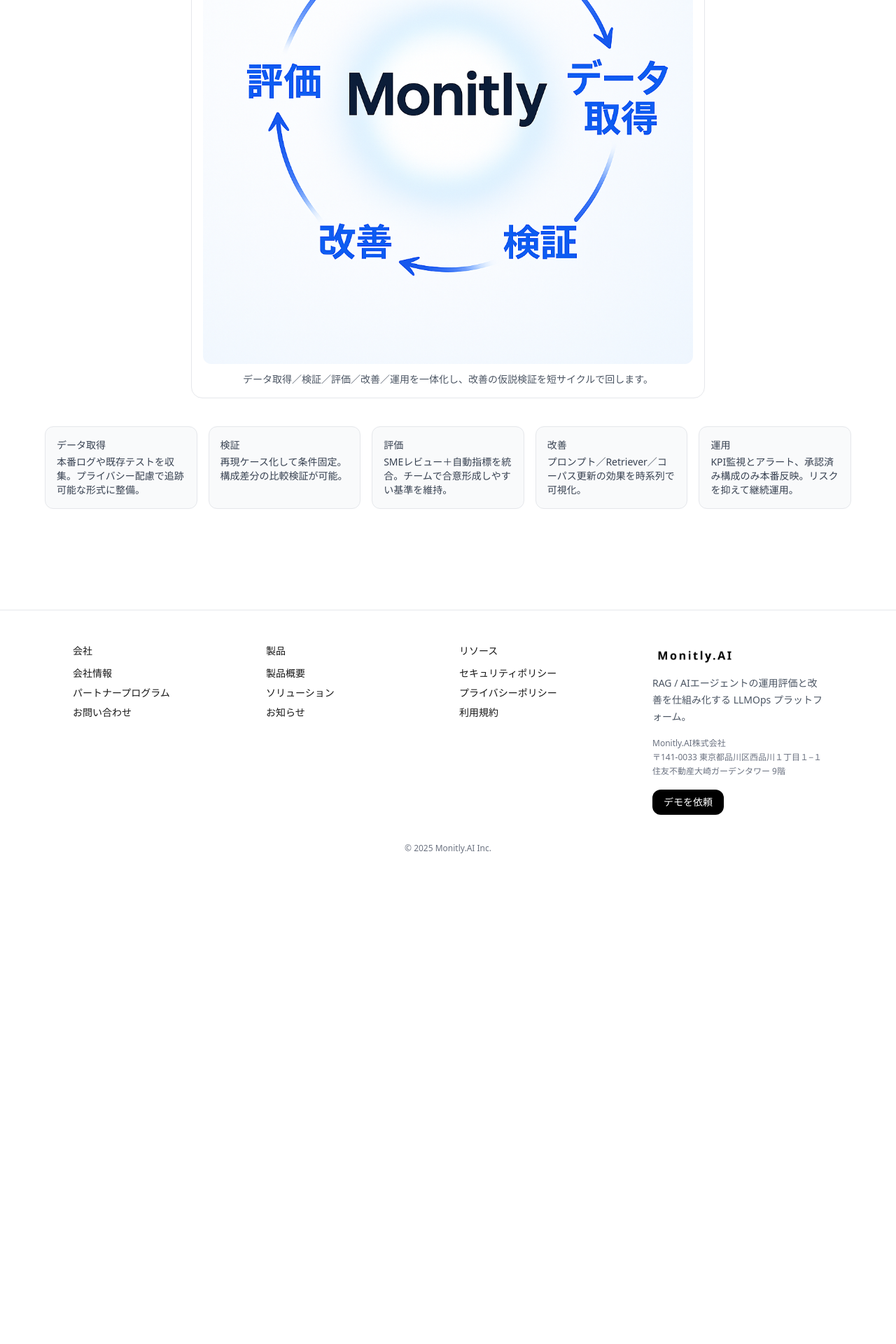
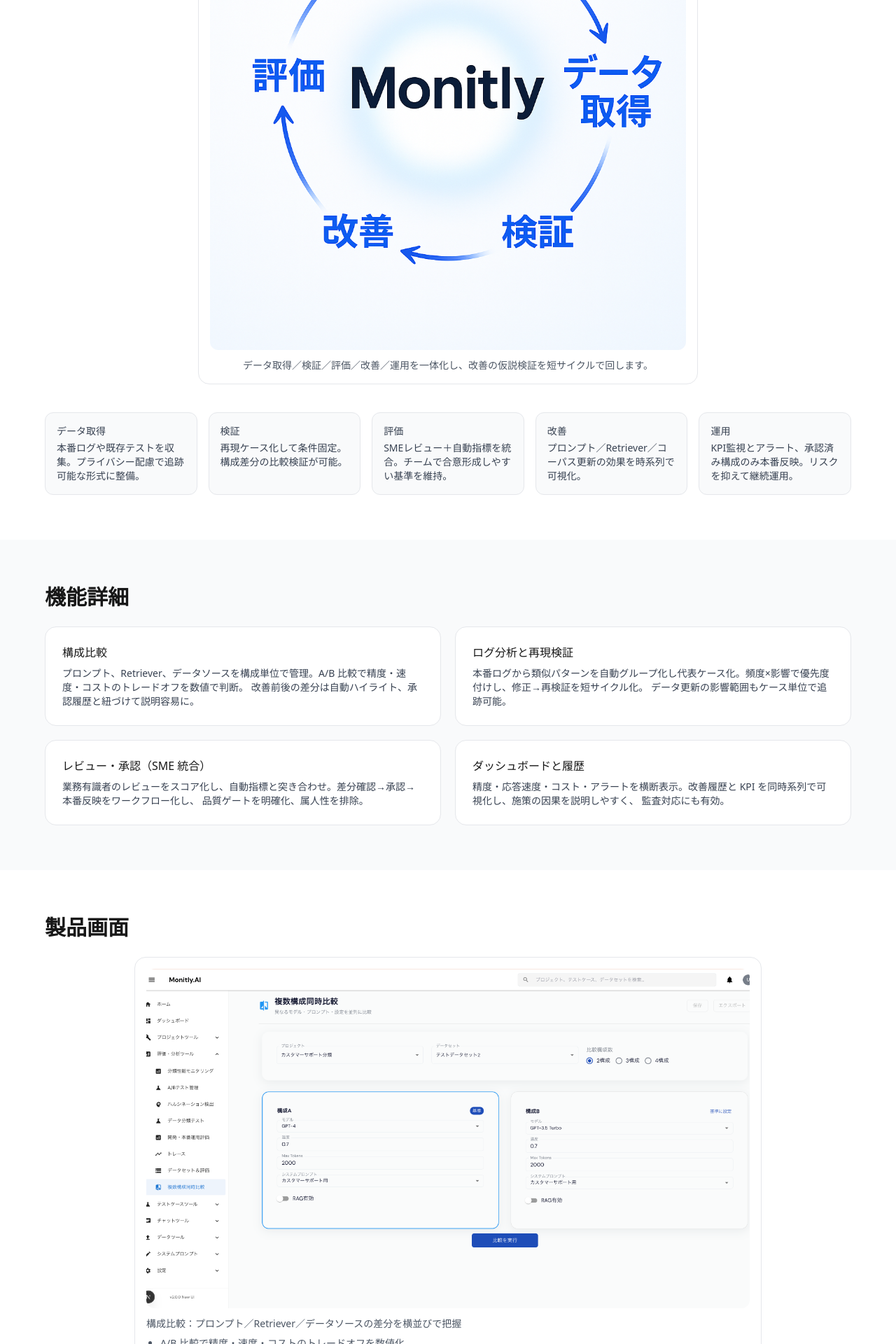
Before and after one commit to monitly-hioki/monitlyai-site, a Next.js app: page /product in a window 1280 px wide. Shown: the part 880-2800 px from the top of the page at 70% size. Before the commit the page ends 2148 px from the top, so only its background shows below. Built offline with nearby package versions, Linux system fonts and the light colour scheme.

Commit message:
feat(product): 製品画面の各画像に説明箇条書きを追加＆文言最適化

```diff
--- a/app/product/page.tsx
+++ b/app/product/page.tsx
@@ -21,7 +21,7 @@ export default function Page() {
         </div>
       </section>
 
-      {/* 運用サイクル */}
+      {/* 運用サイクル（画像版） */}
       <section className="px-6 md:px-10 py-16 border-t bg-white">
         <div className="max-w-6xl mx-auto text-center">
           <h2 className="text-3xl font-semibold">Monitly が描く運用サイクル</h2>
@@ -30,13 +30,14 @@ export default function Page() {
           </p>
 
           <figure className="mt-8 rounded-2xl border bg-white p-4 inline-block">
-            <div className="rounded-xl overflow-hidden">
-              <img
+            <div className="rounded-xl overflow-hidden mx-auto max-w-[520px] sm:max-w-[560px] md:max-w-[600px] lg:max-w-[640px] xl:max-w-[680px]">
+              <Image
                 src="/assets/v1/monitlycircle.png"
                 alt="Monitly運用サイクル"
-                className="w-full max-w-[700px] h-auto mx-auto"
-                loading="eager"
-                decoding="async"
+                width={1024}
+                height={1024}
+                sizes="(min-width: 1280px) 680px, (min-width: 1024px) 640px, (min-width: 768px) 560px, 92vw"
+                className="w-full h-auto"
               />
             </div>
             <figcaption className="mt-3 text-sm text-gray-600 text-center">
@@ -68,6 +69,142 @@ export default function Page() {
           </div>
         </div>
       </section>
+
+      {/* 機能詳細 */}
+      <section className="px-6 md:px-10 py-16 bg-gray-50">
+        <div className="max-w-6xl mx-auto">
+          <h2 className="text-3xl font-semibold">機能詳細</h2>
+          <div className="mt-6 grid md:grid-cols-2 gap-5">
+            <div className="p-6 rounded-2xl border bg-white">
+              <h3 className="font-medium">構成比較</h3>
+              <p className="mt-2 text-sm text-gray-700">
+                プロンプト、Retriever、データソースを構成単位で管理。A/B 比較で精度・速度・コストのトレードオフを数値で判断。
+                改善前後の差分は自動ハイライト、承認履歴と紐づけて説明容易に。
+              </p>
+            </div>
+            <div className="p-6 rounded-2xl border bg-white">
+              <h3 className="font-medium">ログ分析と再現検証</h3>
+              <p className="mt-2 text-sm text-gray-700">
+                本番ログから類似パターンを自動グループ化し代表ケース化。頻度×影響で優先度付けし、修正→再検証を短サイクル化。
+                データ更新の影響範囲もケース単位で追跡可能。
+              </p>
+            </div>
+            <div className="p-6 rounded-2xl border bg-white">
+              <h3 className="font-medium">レビュー・承認（SME 統合）</h3>
+              <p className="mt-2 text-sm text-gray-700">
+                業務有識者のレビューをスコア化し、自動指標と突き合わせ。差分確認→承認→本番反映をワークフロー化し、
+                品質ゲートを明確化、属人性を排除。
+              </p>
+            </div>
+            <div className="p-6 rounded-2xl border bg-white">
+              <h3 className="font-medium">ダッシュボードと履歴</h3>
+              <p className="mt-2 text-sm text-gray-700">
+                精度・応答速度・コスト・アラートを横断表示。改善履歴と KPI を同時系列で可視化し、施策の因果を説明しやすく、
+                監査対応にも有効。
+              </p>
+            </div>
+          </div>
+        </div>
+      </section>
+
+      {/* 製品画面（スクリーンショット 3枚） */}
+      <section className="px-6 md:px-10 py-16 bg-white">
+  <div className="max-w-6xl mx-auto">
+    <h2 className="text-3xl font-semibold">製品画面</h2>
+  </div>
+
+  <div className="mt-6 max-w-4xl mx-auto space-y-8">
+    {/* 1) 構成比較 */}
+    <figure className="rounded-2xl border bg-white p-4">
+      <div className="relative aspect-[16/9] overflow-hidden rounded-xl">
+        <Image
+          src="/assets/v1/compare-ui.png"
+          alt="構成比較画面"
+          fill
+          sizes="(min-width: 1024px) 860px, (min-width: 768px) 92vw, 96vw"
+          className="object-cover"
+        />
+      </div>
+      <figcaption className="mt-3 text-sm text-gray-600">
+        構成比較：プロンプト／Retriever／データソースの差分を横並びで把握
+      </figcaption>
+      <ul className="mt-2 text-sm text-gray-600 list-disc pl-5 space-y-1" data-testid="feature-bullets">
+        <li>A/B 比較で精度・速度・コストのトレードオフを数値化</li>
+        <li>改善前後の差分を自動ハイライト</li>
+        <li>承認履歴と紐付けて説明容易に</li>
+      </ul>
+    </figure>
+
+    {/* 2) レビュー・承認 */}
+    <figure className="rounded-2xl border bg-white p-4">
+      <div className="relative aspect-[16/9] overflow-hidden rounded-xl">
+        <Image
+          src="/assets/v1/review-workflow.png"
+          alt="レビューと承認ワークフロー"
+          fill
+          sizes="(min-width: 1024px) 860px, (min-width: 768px) 92vw, 96vw"
+          className="object-cover"
+        />
+      </div>
+      <figcaption className="mt-3 text-sm text-gray-600">
+        レビュー・承認：差分確認→承認→本番反映までをワークフローで管理
+      </figcaption>
+      <ul className="mt-2 text-sm text-gray-600 list-disc pl-5 space-y-1" data-testid="feature-bullets">
+        <li>SMEレビューをスコア化し自動指標と突き合わせ</li>
+        <li>承認プロセスを可視化、品質ゲートを明確化</li>
+        <li>属人性を排除し、変更の責任範囲を明確に</li>
+      </ul>
+    </figure>
+
+    {/* 3) 性能・指標 */}
+    <figure className="rounded-2xl border bg-white p-4">
+      <div className="relative aspect-[16/9] overflow-hidden rounded-xl">
+        <Image
+          src="/assets/v1/perfomance-ui.png"
+          alt="性能・指標ビュー"
+          fill
+          sizes="(min-width: 1024px) 860px, (min-width: 768px) 92vw, 96vw"
+          className="object-cover"
+        />
+      </div>
+      <figcaption className="mt-3 text-sm text-gray-600">
+        性能・指標：精度／応答速度／コストを俯瞰し、改善効果を可視化
+      </figcaption>
+      <ul className="mt-2 text-sm text-gray-600 list-disc pl-5 space-y-1" data-testid="feature-bullets">
+        <li>KPIを横断表示し、異常兆候を早期検知</li>
+        <li>改善施策と時系列を重ねて因果を説明</li>
+        <li>監査対応に有効な履歴とエビデンスの一元化</li>
+      </ul>
+    </figure>
+  </div>
+</section>
+
+
+      {/* 対応環境・セキュリティ */}
+      <section className="px-6 md:px-10 py-16 bg-gray-50 border-t">
+        <div className="max-w-6xl mx-auto">
+          <h2 className="text-3xl font-semibold">対応環境・セキュリティ</h2>
+          <div className="mt-6 grid md:grid-cols-3 gap-6">
+            <div className="p-6 rounded-2xl border bg-white">
+              <div className="text-sm text-gray-500">デプロイ形態</div>
+              <div className="mt-2 text-sm text-gray-700">SaaS／専用 VPC／オンプレミス</div>
+            </div>
+            <div className="p-6 rounded-2xl border bg-white">
+              <div className="text-sm text-gray-500">モデル接続</div>
+              <div className="mt-2 text-sm text-gray-700">OpenAI／Azure OpenAI／Anthropic 等。ローカル LLM（Ollama／LM Studio）は順次強化</div>
+            </div>
+            <div className="p-6 rounded-2xl border bg-white">
+              <div className="text-sm text-gray-500">認証・権限</div>
+              <div className="mt-2 text-sm text-gray-700">SSO、ロール権限、監査ログ、IP 制限。WS/プロジェクト単位の分離管理</div>
+            </div>
+          </div>
+
+          <div className="mt-8 flex flex-wrap gap-3">
+            <Link href="/contact" className="px-5 py-3 rounded-xl bg-black text-white">導入・デモのご相談</Link>
+            <Link href="/news" className="px-5 py-3 rounded-xl border">最新のお知らせ</Link>
+          </div>
+        </div>
+      </section>
     </main>
   );
 }
```
